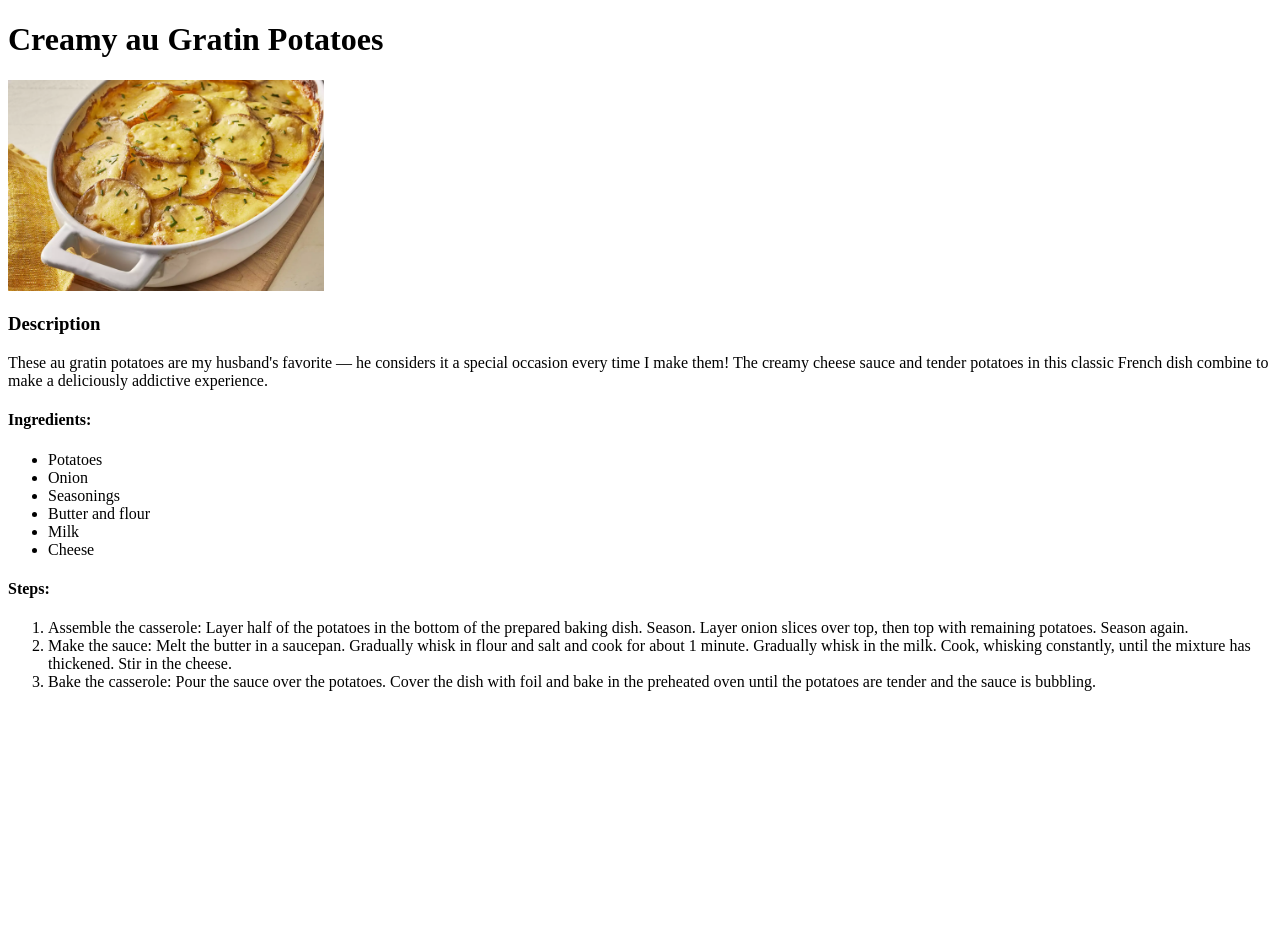
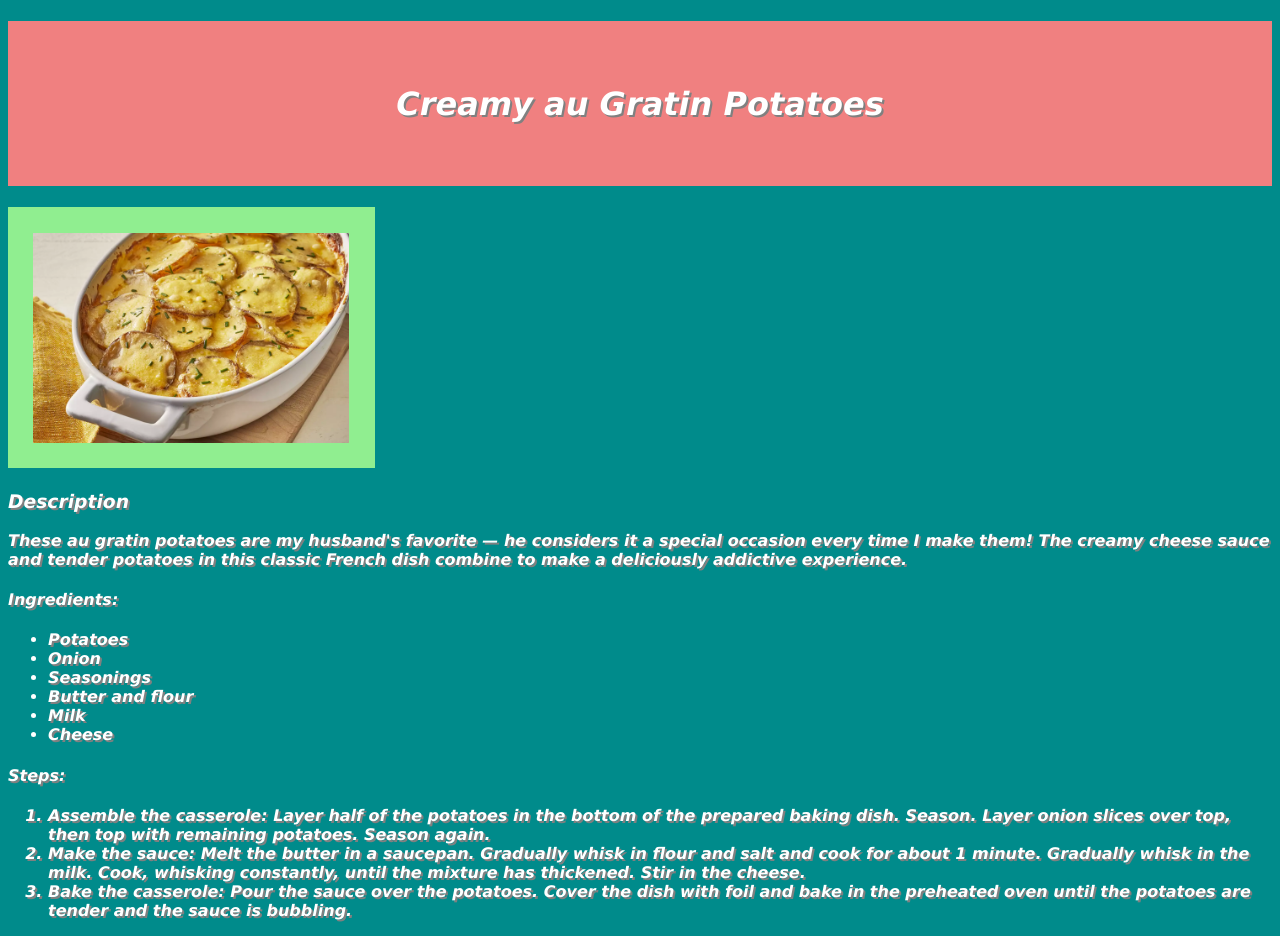
Before and after one commit to achmadgildas/odin-recipes, a plain HTML site: page recipes/creamy_au_gratin_potatoes.html in a window 1280 px wide. Before the commit the page ends 800 px from the top, so only its background shows below. Drawn offline with Linux system fonts and the light colour scheme.

Commit message:
add css with external methods to style

```diff
--- a/recipes/creamy_au_gratin_potatoes.html
+++ b/recipes/creamy_au_gratin_potatoes.html
@@ -5,6 +5,7 @@
     <meta http-equiv="X-UA-Compatible" content="IE=edge">
     <meta name="viewport" content="width=device-width, initial-scale=1.0">
     <title>Odin Recipes</title>
+    <link rel="stylesheet" href="style.css">
     <style>
         img {
   max-width: 25%;
--- /dev/null
+++ b/recipes/style.css
@@ -0,0 +1,22 @@
+body{
+    font-family: Verdana, Geneva, Tahoma, sans-serif;
+    background-color: darkcyan;
+    color: white;
+    font-weight: bold;
+   font-style: oblique;
+   text-shadow: 2px 2px grey
+}
+
+h1{
+    background-color: lightcoral;
+    padding: 5%;
+    text-align: center;
+}
+
+img{
+    width: 2000px;
+    padding: 2%;
+    background-color: lightgreen;
+    flex:inherit;
+    align-items: center;
+}
--- /dev/null
+++ b/styles.css
@@ -0,0 +1,20 @@
+body{font-family: system-ui, -apple-system, BlinkMacSystemFont, 'Segoe UI', Roboto, Oxygen, Ubuntu, Cantarell, 'Open Sans', 'Helvetica Neue', sans-serif;}
+
+a {text-decoration: none;
+color: red;
+background-color: lightgreen;
+font-weight: bold;
+
+}
+
+a:hover{color: green;
+background-color: lightcoral;}
+
+h1{
+    border-radius: 3cm;
+    margin: auto;
+    padding: 3cm;
+    background-color: lightcoral;
+    border-style: dashed;
+
+}
```
Also changed, not shown: index.html (+1 -4 lines), recipes/simple_deviled_eggs.html (+1 -0 lines), recipes/strawberry_spinach_salad.html (+1 -0 lines).
